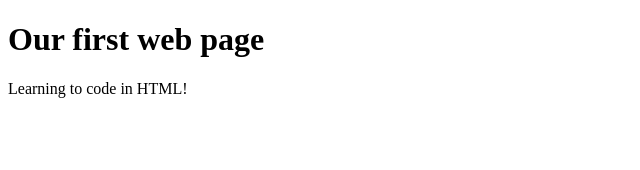
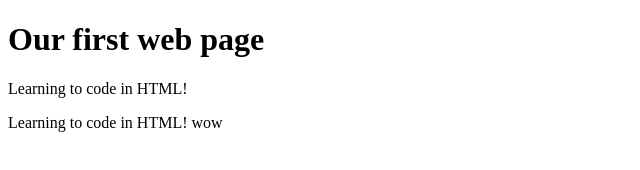
Before and after one commit to rmuralidharr/DIS, a plain HTML site: page VS/index.html in a window 1280 px wide. Shown: the whole page, without its empty margins (0-640 px from the left). Drawn offline with Linux system fonts and the light colour scheme.

Commit message:
second change

```diff
--- a/VS/index.html
+++ b/VS/index.html
@@ -4,5 +4,6 @@
     <body>
         <h1> Our first web page</h1>
         <p>Learning to code in HTML!</p>
+        <p>Learning to code in HTML! wow</p>
     </body>
 </html>
```
